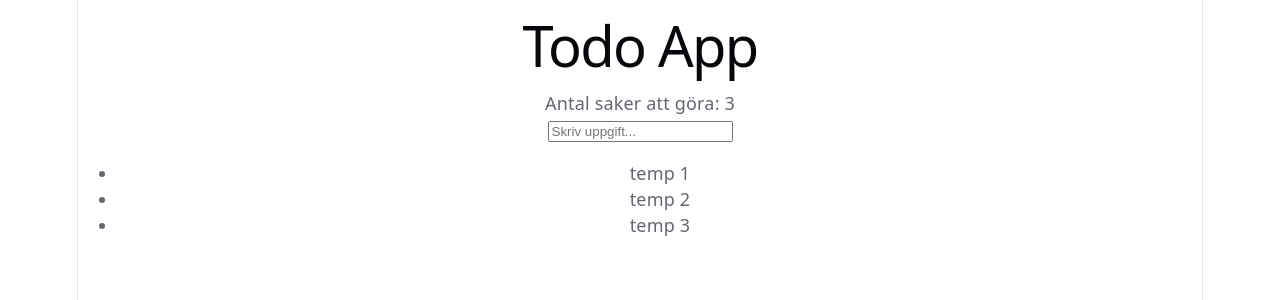
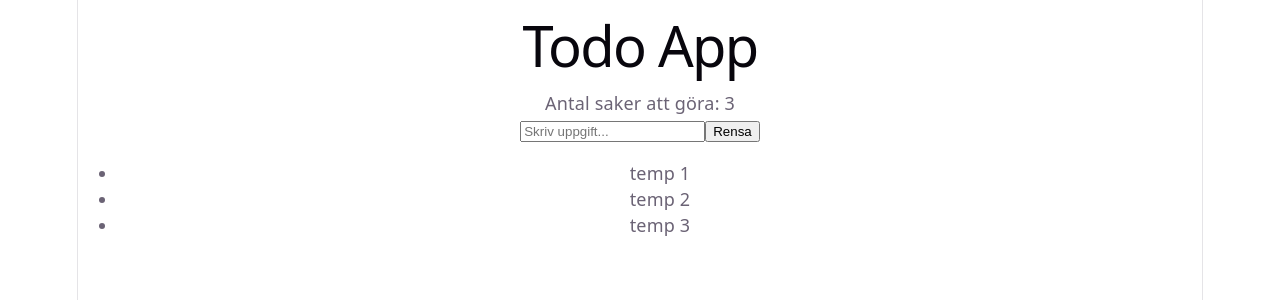
Before and after one commit to baloo1994/todo-app-exam, a React (Vite) app in the folder todo-app-exam/: page / in a window 1280 px wide. Shown: the top 300 px of the page. Built offline with nearby package versions, Linux system fonts and the light colour scheme.

Commit message:
rensa-knapp med handleClear function

```diff
--- a/todo-app-exam/src/App.jsx
+++ b/todo-app-exam/src/App.jsx
@@ -14,6 +14,10 @@ function App() {
   setDraft(e.target.value);
 }
 
+function handleClear() {
+  setDraft("");
+}
+
   return (
     <main>
       <h1>Todo App</h1>
@@ -24,6 +28,9 @@ function App() {
   onChange={handleChange}
   placeholder="Skriv uppgift..."
 />
+<button type="button" onClick={handleClear}>
+  Rensa
+</button>
       <ul>
         {todos.map(todo => (
           <li key={todo.id}>{todo.text}</li>
```
